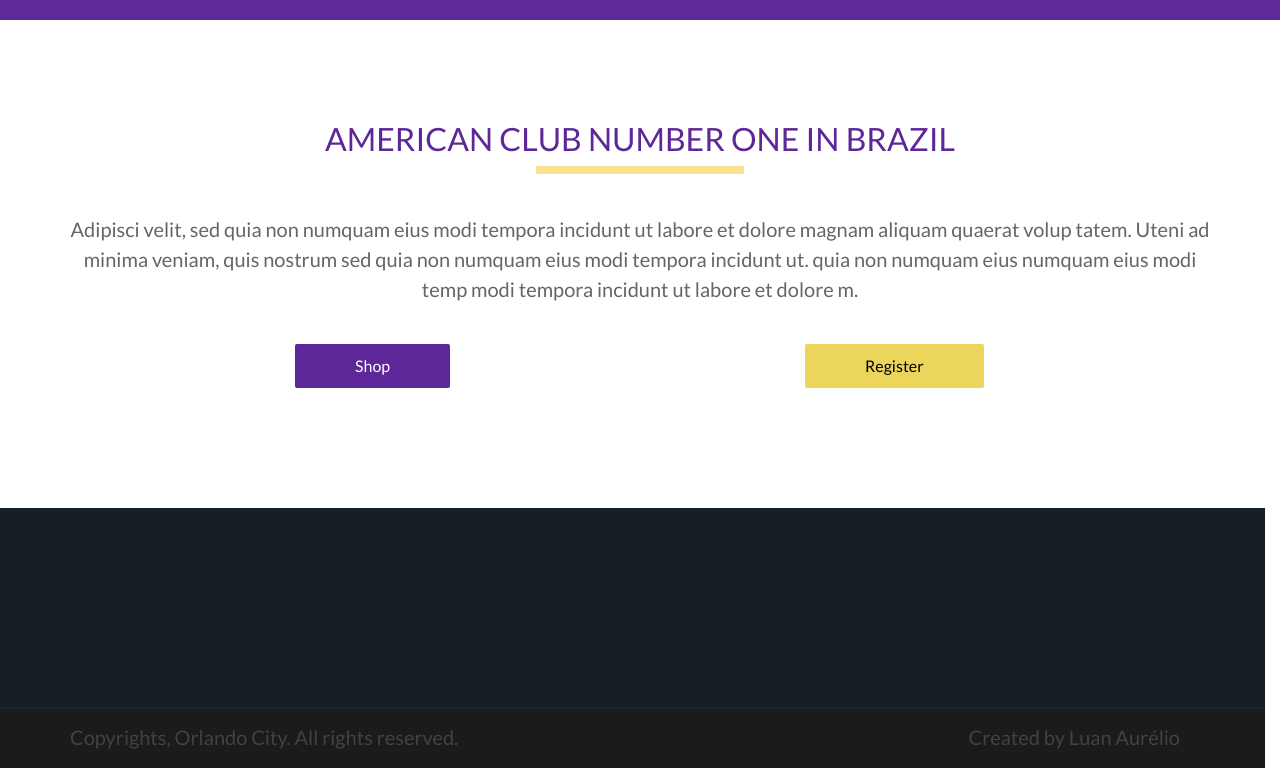
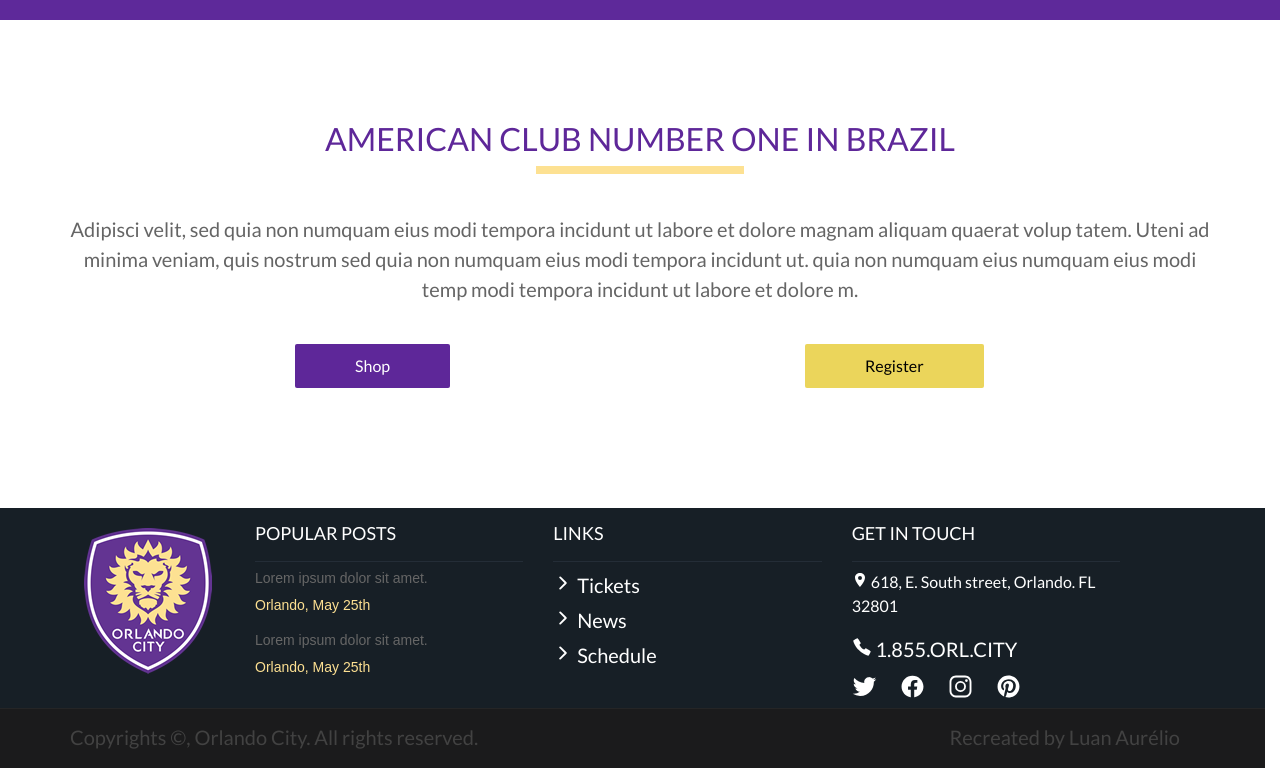
Before and after one commit to AmaralLuan/OrlandoCity, a plain HTML site: page index.html in a window 1280 px wide. Shown: the part 1630-2398 px from the top of the page. Drawn offline with nearby package versions, Linux system fonts and the light colour scheme.

Commit message:
Orlando City site

```diff
--- a/css/style.css
+++ b/css/style.css
@@ -416,3 +416,93 @@ footer .text-cinza {
 	margin: 13px 0px;
 	color: #424242;
 }
+
+
+footer .col-red {
+	border: red 2px solid;
+	height: 200px;
+}
+
+footer .col-yellow {
+	border: yellow 2px solid;
+	height: 200px;
+}
+
+footer .logotipo {
+	margin-top: 20px;
+}
+
+footer .col-popular,
+footer .col-links,
+footer .col-get-in-touch {
+	margin-top: 15px;
+}
+
+footer .row-cols h4{
+	color: #fff;
+	font-size: 18px;
+	padding-bottom: 16px;
+	border-bottom: 1px solid #242d37;
+	text-transform: uppercase;
+}
+
+footer .row-cols ul {
+	list-style: none;
+}
+
+footer .row-cols ul li{
+	margin-bottom: 15px;
+}
+
+footer .row-cols h5 {
+	color: #666;
+	font-family: 'Arial';
+	font-size: 14px;
+	margin-bottom: 0;
+}
+
+footer .row-cols time {
+	color: #fde092;
+	font-family: 'Arial';
+	font-size: 14px;
+}
+
+footer .col-links ul li {
+	margin-bottom: 5px;
+
+}
+
+footer .col-links ul li a{
+	text-decoration: none;
+	color: #fff;
+
+}
+
+footer .col-links ul li a:link,
+footer .col-links ul li a:visited,{
+	text-decoration: none;
+	color: #fff;
+
+}
+
+footer .col-get-in-touch {
+	font-size: 16px;
+	color: #fff;
+}
+
+footer .col-get-in-touch a{
+	font-size: 20px;
+	text-decoration: none;
+	color: #fff;
+}
+
+footer .social-network li{
+	display: inline-block;
+	margin-right: 20px;
+	margin-top: 10px;
+}
+
+footer .social-network li ion-icon{
+	font-size: 25px;
+
+}
--- a/index.html
+++ b/index.html
@@ -177,13 +177,68 @@
 
 		<footer>
 			<div class="row row-grey">
-				<
+				<div class="container">
+					<div class="row">
+						<div class="col-md-2 text-center">
+							<img class="logotipo" src="img/main-logo.png" alt="Logo do site">
+
+						</div>
+
+						<div class="col-md-10">
+
+							<div class="row row-cols">
+
+								<div class="col-md-4 col-popular">
+									<h4>Popular Posts</h4>
+									<ul>
+										<li>
+											<h5>Lorem ipsum dolor sit amet.</h5>
+											<time>Orlando, May 25th</time>
+										</li>
+										<li>
+											<h5>Lorem ipsum dolor sit amet.</h5>
+											<time>Orlando, May 25th</time>
+										</li>
+									</ul>
+								</div>
+
+								<div class="col-md-4 col-links">
+									<h4>Links</h4>
+									<ul>
+										<li><a href="#"><ion-icon name="chevron-forward-outline"></ion-icon> Tickets</a></li>
+										<li><a href="#"><ion-icon name="chevron-forward-outline"></ion-icon> News</a></li>
+										<li><a href="#"><ion-icon name="chevron-forward-outline"></ion-icon> Schedule</a></li>
+									</ul>
+
+								</div>
+								<div class="col-md-4 col-get-in-touch">
+									<h4>Get in Touch</h4>
+
+									<address>
+										<ion-icon name="location-sharp"></ion-icon> 618, E. South street, Orlando. FL 32801
+									</address>
+
+									<a href="tel:1.855.ORL.CITY"><ion-icon name="call-sharp"></ion-icon> 1.855.ORL.CITY</a>
+
+									<ul class="social-network">
+										<li><a href="#"><ion-icon name="logo-twitter"></ion-icon></a></li>
+										<li><a href="#"><ion-icon name="logo-facebook"></ion-icon></a></li>
+										<li><a href="#"><ion-icon name="logo-instagram"></ion-icon></a></li>
+										<li><a href="#"><ion-icon name="logo-pinterest"></ion-icon></a></li>
+									</ul>
+
+								</div>
+							</div>
+
+						</div>
+					</div>
+				</div>
 			</div>
 
 			<div class="row row-black">
 				<div class="container">
-					<p class="float-left text-cinza">Copyrights, Orlando City. All rights reserved.</p>
-					<p class="float-right text-cinza">Created by Luan Aurélio</p>
+					<p class="float-left text-cinza">Copyrights &copy;, Orlando City. All rights reserved.</p>
+					<p class="float-right text-cinza">Recreated by Luan Aurélio</p>
 				</div>
 			</div>
 
```
